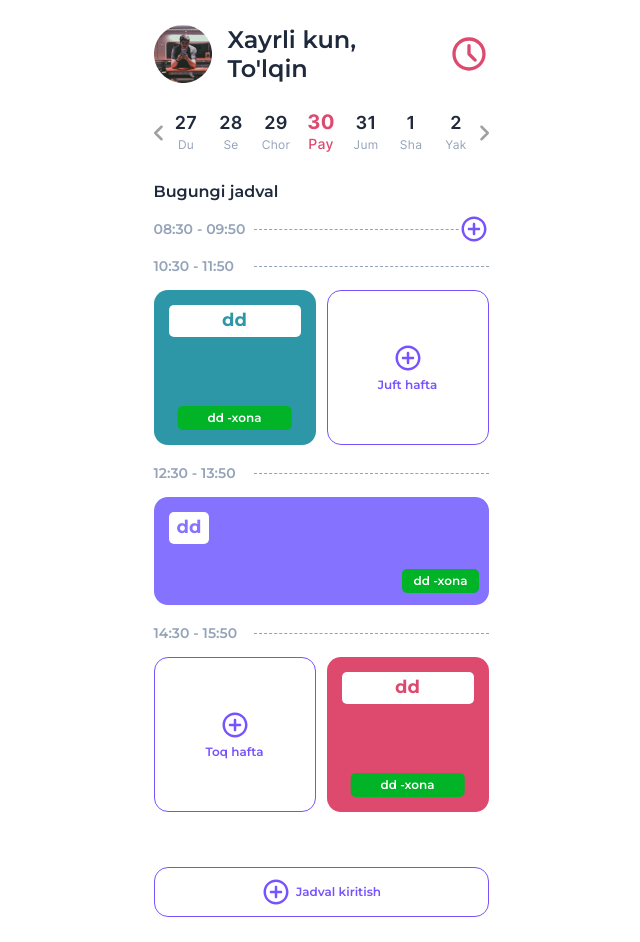
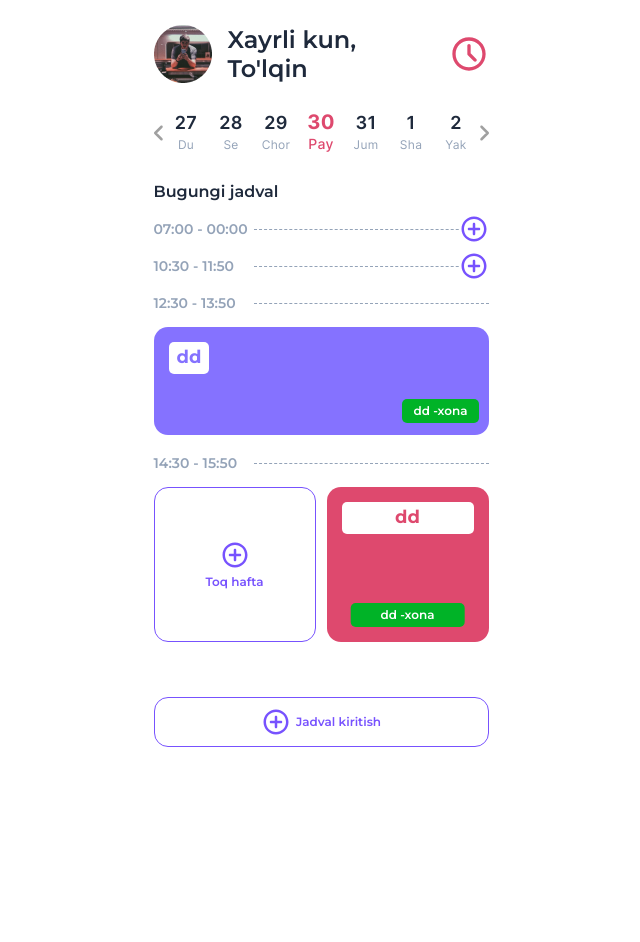
Before and after one commit to Tolkinxon/lesson_schedule, a React (Create React App) app: page / in a window 1280 px wide. Shown: the whole page, without its empty margins (319-959 px from the left). After the commit the page ends 800 px from the top, so only its background shows below. Built offline with nearby package versions, Linux system fonts and the light colour scheme; data requests are answered from the project's data file.

Commit message:
request worked with put and delete method

```diff
--- a/db.json
+++ b/db.json
@@ -17,23 +17,18 @@
       "numberRoom": "",
       "oddOrEven": "",
       "timeLesson": "12:30 - 13:50"
-            },
-            {
-                "id": "db039de1-2a2d-4aac-96ee-83ac78b9e9f4",
-                "subjectName": "dd",
-                "subjectType": "dd",
-                "teacher": "",
-                "numberRoom": "",
-                "oddOrEven": "odd",
-                "timeLesson": "10:30 - 11:50"
     }
   ],
-
+  "times": [
+    {
       "lessonsTime": {
-       "1": "08:30 - 09:50",
+        "1": "07:00 - 00:00",
         "2": "10:30 - 11:50",
         "3": "12:30 - 13:50",
         "4": "14:30 - 15:50",
-       "5": "16:30 - 17:50"
+        "5": "17:00 - 00:00"
+      },
+      "id": "1"
     }
+  ]
 }
--- a/src/components/AddSchedule.jsx
+++ b/src/components/AddSchedule.jsx
@@ -2,6 +2,9 @@ import { useSelector, useDispatch } from 'react-redux'
 import { useState, useEffect } from 'react';
 import { dataAdding, dataEditing, setFindOddOrEven, setFindTime, setFindId } from '../redux/actions';
 import { v4 } from 'uuid'
+import { useHttp }  from '../hooks/useHttp';
+
+
 import { useNavigate } from 'react-router-dom';
 
 const AddSchedule = () => {
@@ -13,6 +16,7 @@ const AddSchedule = () => {
     const staticData = useSelector(state => state.staticData)
     const timeLessonObj = useSelector(state => state.timeLessonObj)
 
+    const { request } = useHttp()
     const dispatch = useDispatch()
     const navigate = useNavigate()
 
@@ -47,6 +51,7 @@ const AddSchedule = () => {
 
         if(isEmpty){
             newData = null
+            request(`http://localhost:3001/schedule/${id}`, 'DELETE')
         }
         dispatch(dataEditing(newData, findingIdx))
         clearInputs()
@@ -67,19 +72,16 @@ const AddSchedule = () => {
         }
     },[findOddOrEven])
 
-    console.log(findOddOrEven);
-
-
 
 
     //creating new item function
     const generateData = () => {
 
         let newData = { id: v4(), subjectName, subjectType, teacher, numberRoom, oddOrEven, timeLesson: timeLessonObj[`${findTime + 1}`]}
-        if(isEmpty){
-            newData = null
+        if(!isEmpty){
+            dispatch(dataAdding(newData))
+
         }
-        dispatch(dataAdding(newData))
         clearInputs()
     }
 
--- a/src/components/ConfigureTimeLessons.jsx
+++ b/src/components/ConfigureTimeLessons.jsx
@@ -1,6 +1,7 @@
 import ConfigureTimeLessonsItem from './ConfigureTimeLessonsItem';
 import { useEffect, useState } from 'react';
-import { v4 } from 'uuid'
+import { v4 } from 'uuid';
+import { useHttp }  from '../hooks/useHttp';
 import { useSelector, useDispatch } from 'react-redux'
 import { useNavigate } from 'react-router-dom';
 import { timeLessonFetchData } from '../redux/actions';
@@ -9,6 +10,7 @@ import { timeLessonFetchData } from '../redux/actions';
 
 const ConfigureTimeLessons = () => {
 
+    const { request } = useHttp()
     const timeLessonObj = useSelector(state => state.timeLessonObj)
     const dispatch = useDispatch()
     const navigate = useNavigate()
@@ -81,6 +83,9 @@ const ConfigureTimeLessons = () => {
        const endTime = document.querySelector('#endTime').textContent
 
        dispatch(timeLessonFetchData({...timeLessonObj, [`${findtId}`]: `${startTime} - ${ endTime }`}))
+
+
+        request('http://localhost:3001/times/1', 'PUT', JSON.stringify({lessonsTime: {...timeLessonObj, [`${findtId}`]: `${startTime} - ${ endTime }`}}))
     }
 
 
--- a/src/components/Main.jsx
+++ b/src/components/Main.jsx
@@ -43,9 +43,9 @@ const Main = () => {
 
 
     useEffect(() => {
-        request('http://localhost:3001/lessonsTime')
+        request('http://localhost:3001/times')
             .then(data => {
-                dispatch(timeLessonFetchData(data))
+                dispatch(timeLessonFetchData(data[0].lessonsTime))
             })
             .catch((e) => console.log(e))
     }, [])
```
Lines whose indentation alone changed are shown as unchanged.
